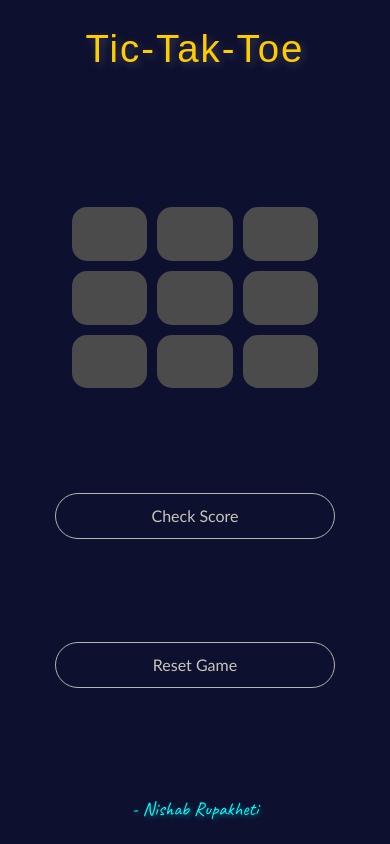
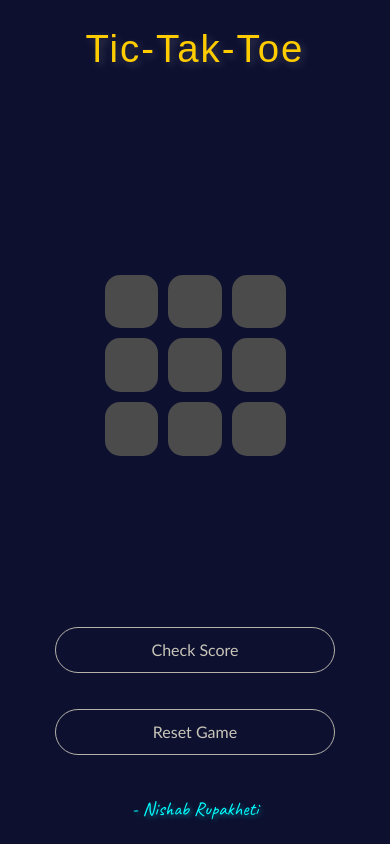
Before and after one commit to NishabRupakheti/Tic-Tac-Toe, a plain HTML site: page index.html in a window 390 px wide. Drawn offline with nearby package versions, Linux system fonts and the light colour scheme; a web font is replaced by a local one.

Commit message:
responsive enhanced

```diff
--- a/style.css
+++ b/style.css
@@ -5,7 +5,6 @@
 * {
     margin: 0;
     padding: 0;
-    box-sizing: border-box;
 }
 
 body {
@@ -26,6 +25,7 @@ body {
     justify-content: center;
     align-items: center;
     margin-top: 10px;
+    height: 55vh;
 }
 
 .header {
@@ -145,8 +145,7 @@ body {
 @media screen and (max-width: 555px) {
 
     #reset_btn,
-    #CheckScoreBtn,
-    .game {
+    #CheckScoreBtn {
         width: 80%;
     }
 
```
